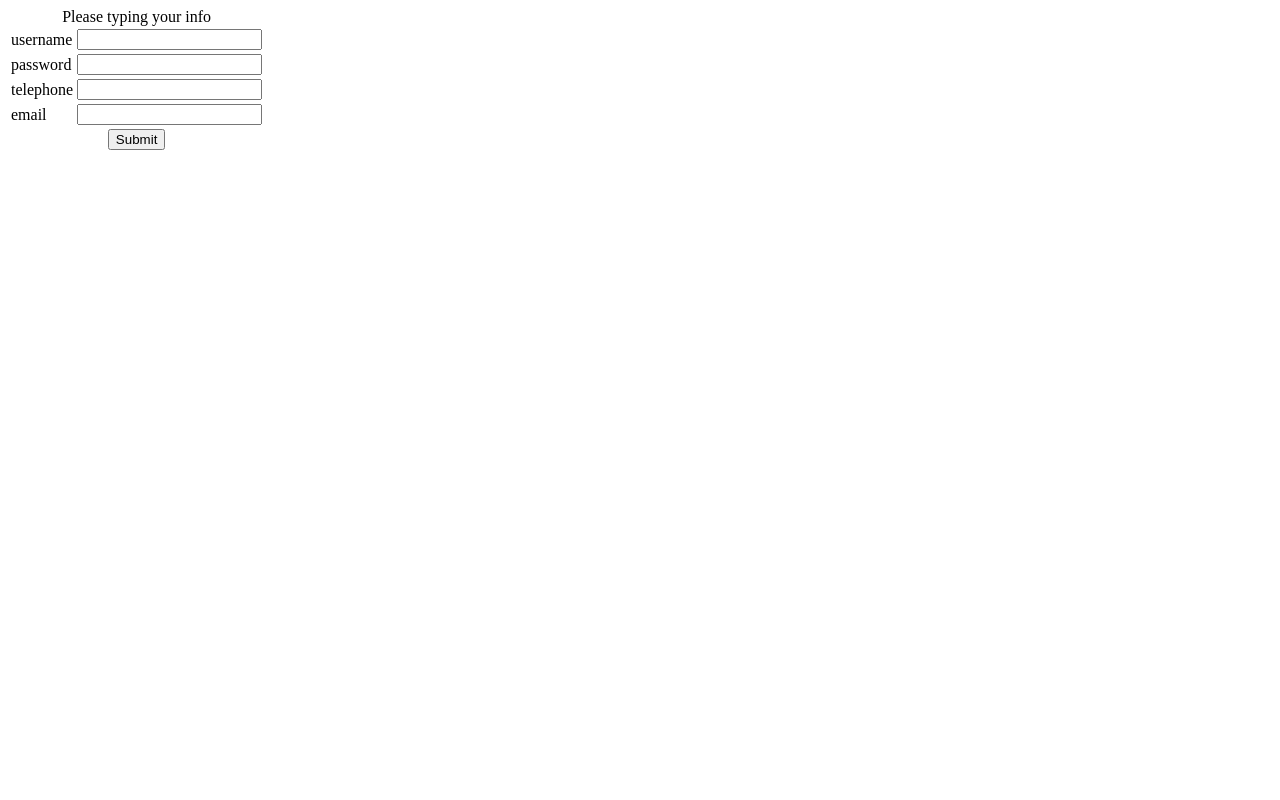
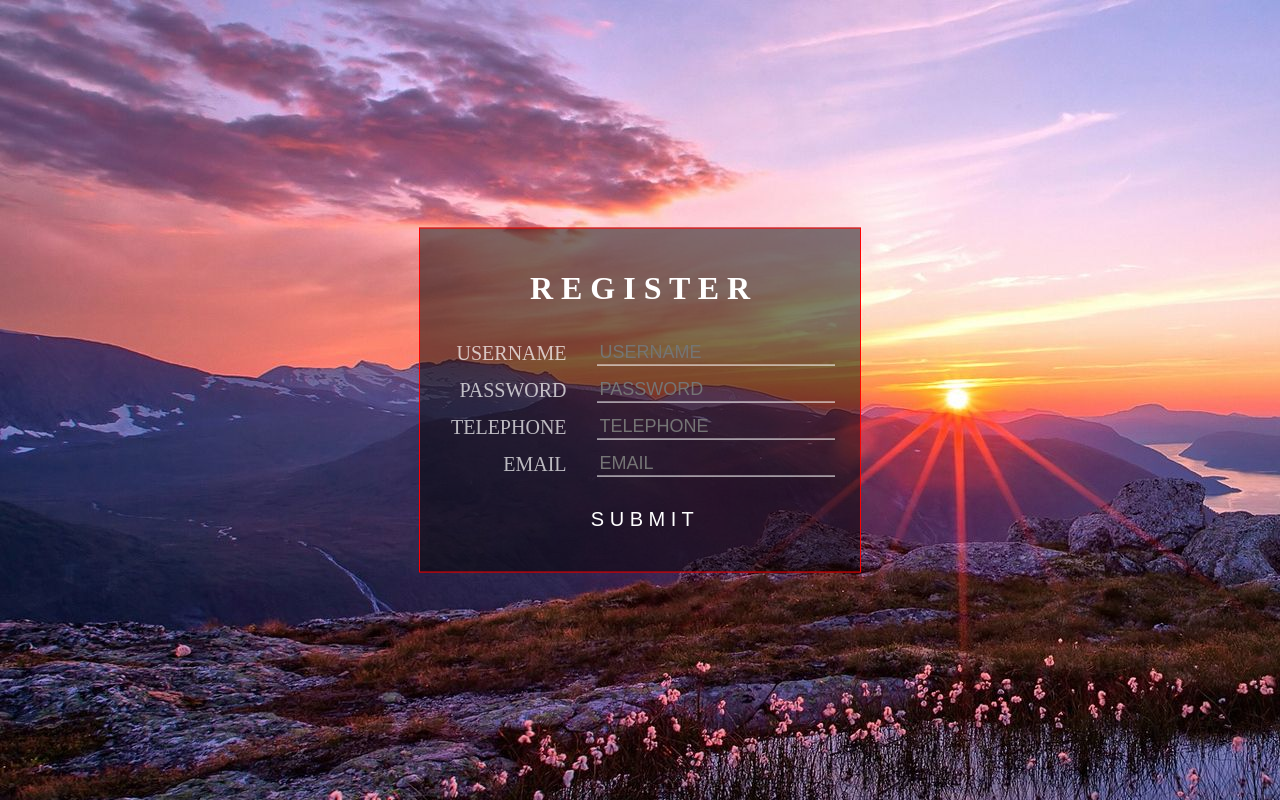
Before and after one commit to Reginald-L/JavaWebService, a plain HTML site: page WebServer/web/reg.html in a window 1280 px wide. Drawn offline with Linux system fonts and the light colour scheme.

Commit message:
html pages and css

```diff
--- /dev/null
+++ b/WebServer/web/css/style.css
@@ -0,0 +1,71 @@
+body {
+    margin: 0;
+    padding: 0;
+    box-sizing: border-box;
+    background-image: url("/images/background.jpg");
+    background-repeat: no-repeat;
+}
+
+.background_cover{
+    text-align: -webkit-center;
+    position: absolute;
+    left: 50%;
+	top: 50%;
+	transform: translate(-50%,-50%);
+}
+
+.login_form{
+    width: 400px;
+    border: 1px double red;
+    background-color: rgba(0,0,0,0.5);
+    padding: 20px;
+}
+
+.login_form table{
+    border-spacing: 10px;
+    font-size: 20px;
+}
+
+.login_form h1{
+    color: white;
+}
+
+.form_left{
+    color: white;
+    opacity: 0.7;
+    text-transform: uppercase;
+    padding-right: 20px;
+    vertical-align: bottom;
+    text-align: right;
+}
+
+.form_right{
+    background-color: rgba(0,0,0,0);
+    border-bottom: 1px solid white;
+}
+
+.form_right input{
+    background-color: rgba(0,0,0,0);
+    color: white;
+    font-size: large;
+    border: 0;
+}
+
+.button_tr{
+    text-align: center;
+}
+
+.button{
+    background-color: rgba(0,0,0,0);
+    color: white;
+    border-radius: 20%;
+    border: 0;
+    font-size: 20px;
+    padding: 10px;
+    margin-top: 10px;
+}
+
+.button_tr :hover{
+    cursor: pointer;
+    background-color: rgba(0,0,0,0.5);
+}
--- a/WebServer/web/reg.html
+++ b/WebServer/web/reg.html
@@ -1,33 +1,39 @@
 <!DOCTYPE html>
-<html>
+<html lang="en">
 <head>
     <meta charset="UTF-8">
-<title>Register Page</title>
+    <meta name="viewport" content="width=device-width, initial-scale=1.0">
+    <link rel="stylesheet" href="css/style.css">
+    <title>REGISTER</title>
 </head>
 <body>
-	<form action="reg" method="get">
+    <div class="background_cover">
+        <form method="POST" action="/reg" class="login_form">
+            <h1>R E G I S T E R <INput:f></INput:f></h1>
             <table>
-			<caption>Please typing your info</caption>
                 <tr>
-				<td>username</td>
-				<td><input type="text" name="username"></td>
+                    <td class="form_left">USERNAME</td>
+                    <td class="form_right"><input type="text" name="username" placeholder="USERNAME"></td>
                 </tr>
                 <tr>
-				<td>password</td>
-				<td><input type="text" name="password"></td>
+                    <td class="form_left">PASSWORD</td>
+                    <td class="form_right"><input type="text" name="password" placeholder="PASSWORD"></td>
                 </tr>
                 <tr>
-				<td>telephone</td>
-				<td><input type="text" name="telephone"></td>
+                    <td class="form_left">TELEPHONE</td>
+                    <td class="form_right"><input type="text" name="telephone" placeholder="TELEPHONE"></td>
                 </tr>
                 <tr>
-				<td>email</td>
-				<td><input type="text" name="email"></td>
+                    <td class="form_left">EMAIL</td>
+                    <td class="form_right"><input type="text" name="email" placeholder="EMAIL"></td>
                 </tr>
-			<tr style="text-align: center;">
-				<td colspan="2"><input type="submit"></td>
+                <tr>
+                    <td colspan="2" class="button_tr"><input class="button" type="submit" value="S U B M I T"></td>
                 </tr>
             </table>
+
+
         </form>
+    </div>
 </body>
 </html>
```
Also changed, not shown: WebServer/web/login.html (+15 -9 lines), WebServer/web/images/background.jpg (added), 1 other file. Lines whose indentation alone changed are shown as unchanged.
